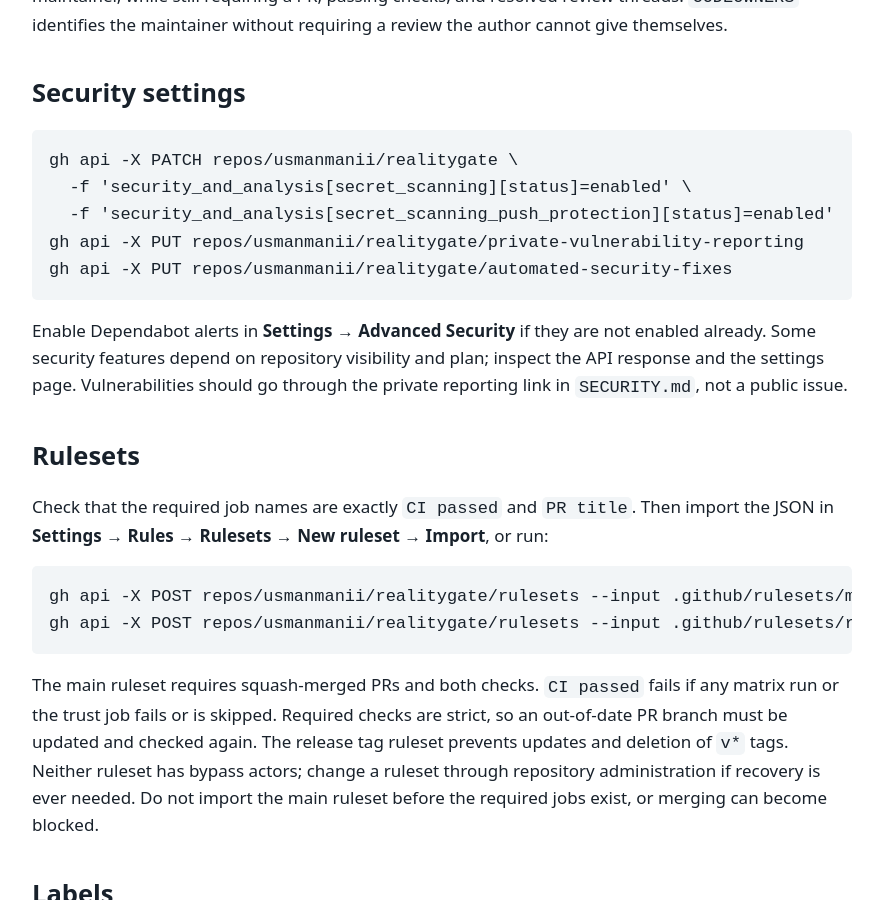
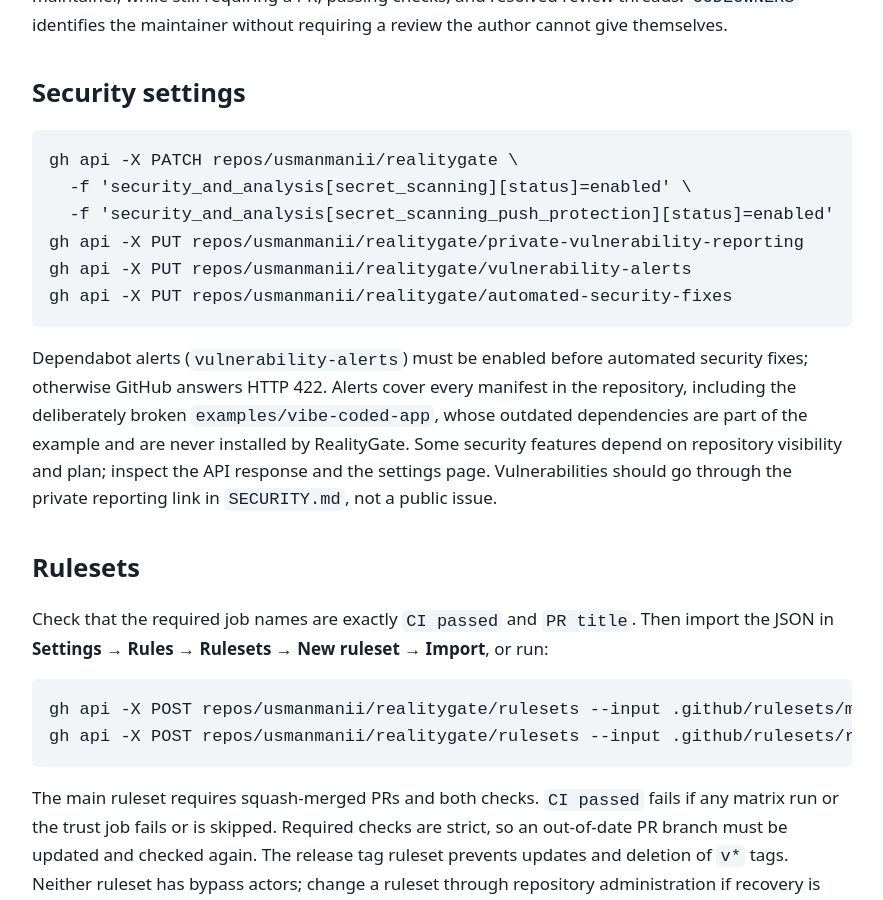
Before and after one commit to actions-marketplace-validations/usmanmanii_realitygate, a Jekyll site: the page built from docs/GITHUB-SETTINGS.md, in a window 1280 px wide and 900 px high, scrolled down 866 px. Shown: the whole window, without its empty margins (198-1081 px from the left). Built offline with Jekyll 4.4.1, drawn with Linux system fonts in a browser that asks for light colours; our own code applies the rules of GitHub Pages for plain Markdown files.

Commit message:
docs: enable Dependabot alerts before security fixes (#10)
## Change

Type: docs

Applying `docs/GITHUB-SETTINGS.md` failed at `PUT
automated-security-fixes` with HTTP 422 ("Vulnerability alerts must be
enabled"). Adds the `PUT vulnerability-alerts` call before it and notes
that alerts include the deliberately broken `examples/vibe-coded-app`.

Linked issue: N/A

## Verification

- [x] `npm test`
- [x] `node bin/realitygate.mjs check`
- [x] `node bin/realitygate.mjs selftest --gate "node
bin/realitygate.mjs check"`
- [x] `node bin/realitygate.mjs scan-skills . --strict`
- [x] User-facing change recorded under `Unreleased` in `CHANGELOG.md`,
or N/A explained: N/A, maintainer setup doc only
- [x] If adding a rule: N/A
- [x] No `.env` contents read or included in the PR

## Notes for reviewers

The order was confirmed live on this repository: alerts enabled, then
security fixes returned `{"enabled":true}`.

🤖 Generated with [Claude Code](https://claude.com/claude-code)

Co-authored-by: Claude Opus 5.5 <noreply@anthropic.com>

````diff
--- a/docs/GITHUB-SETTINGS.md
+++ b/docs/GITHUB-SETTINGS.md
@@ -27,10 +27,11 @@ gh api -X PATCH repos/usmanmanii/realitygate \
   -f 'security_and_analysis[secret_scanning][status]=enabled' \
   -f 'security_and_analysis[secret_scanning_push_protection][status]=enabled'
 gh api -X PUT repos/usmanmanii/realitygate/private-vulnerability-reporting
+gh api -X PUT repos/usmanmanii/realitygate/vulnerability-alerts
 gh api -X PUT repos/usmanmanii/realitygate/automated-security-fixes
 ```
 
-Enable Dependabot alerts in **Settings → Advanced Security** if they are not enabled already. Some security features depend on repository visibility and plan; inspect the API response and the settings page. Vulnerabilities should go through the private reporting link in `SECURITY.md`, not a public issue.
+Dependabot alerts (`vulnerability-alerts`) must be enabled before automated security fixes; otherwise GitHub answers HTTP 422. Alerts cover every manifest in the repository, including the deliberately broken `examples/vibe-coded-app`, whose outdated dependencies are part of the example and are never installed by RealityGate. Some security features depend on repository visibility and plan; inspect the API response and the settings page. Vulnerabilities should go through the private reporting link in `SECURITY.md`, not a public issue.
 
 ## Rulesets
 
````
